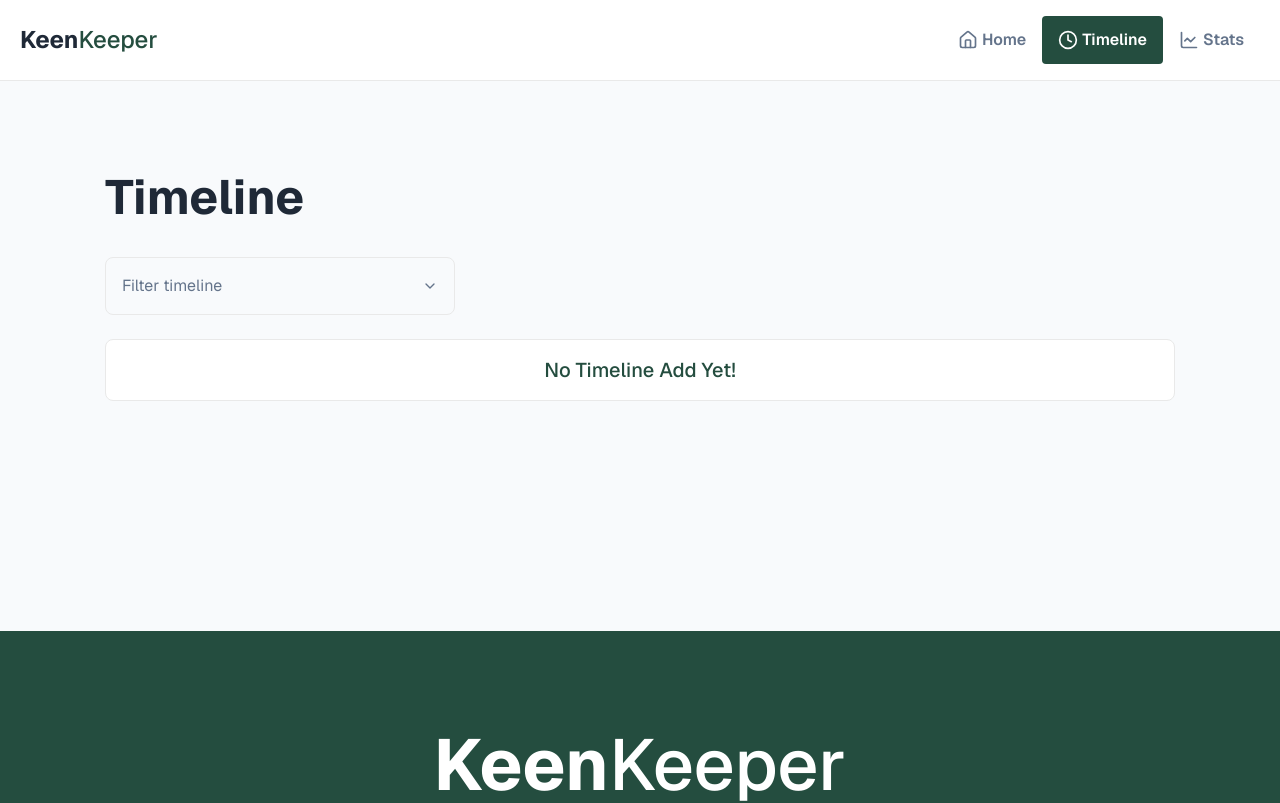
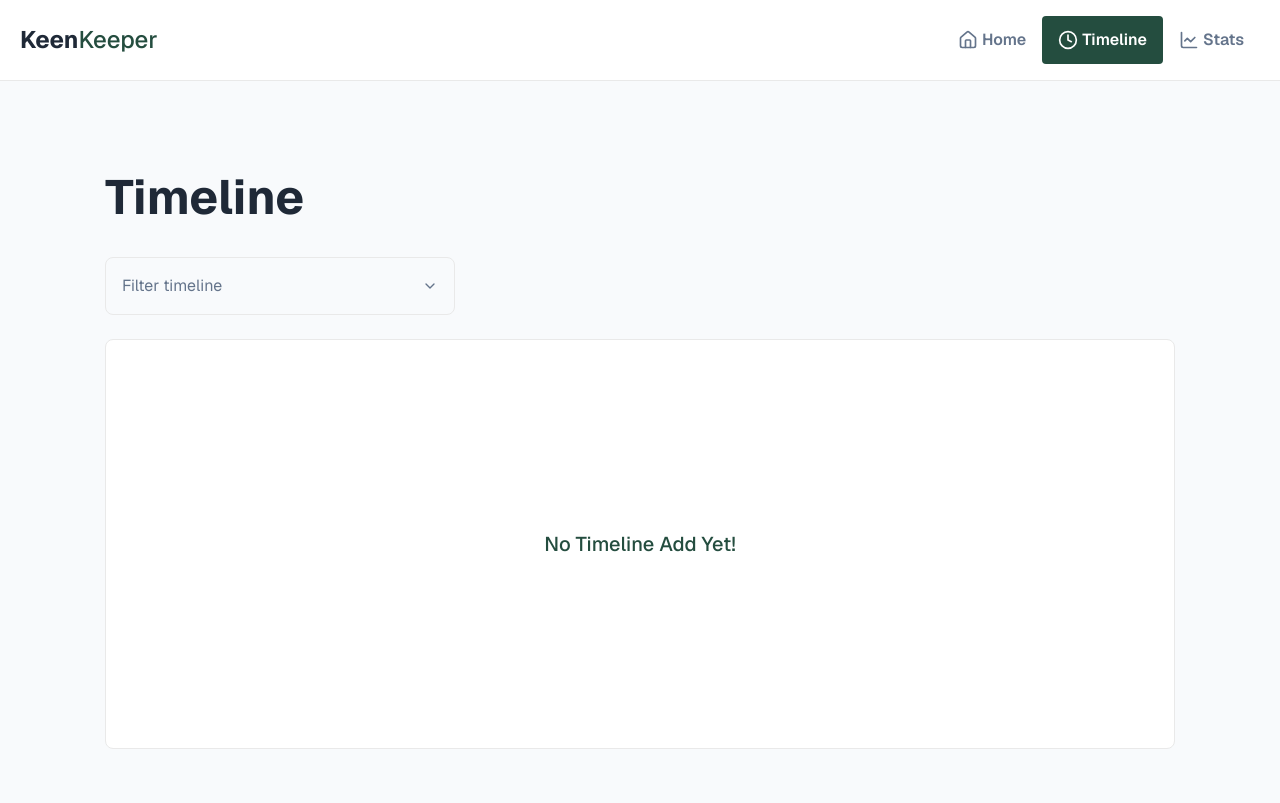
Before and after one commit to quantumrahman/keen-keeper, a React (Vite) app: page /timeline in a window 1280 px wide. Shown: the top 803 px of the page. Built offline with nearby package versions, Linux system fonts and the light colour scheme.

Commit message:
style: change the height in no timeline add yet container

```diff
--- a/src/pages/TimelinePage/TimelinePage.jsx
+++ b/src/pages/TimelinePage/TimelinePage.jsx
@@ -71,7 +71,7 @@ const TimelinePage = () => {
                     {
                         filterTimeline.length === 0
                         ?
-                        <div className='w-full bg-white rounded-sm py-4 px-4 border border-[#E9E9E9] text-center md:py-4 md:px-4 md:rounded-lg'>
+                        <div className='w-full min-h-[410px] bg-white rounded-sm py-4 px-4 border border-[#E9E9E9] flex items-center justify-center md:py-4 md:px-4 md:rounded-lg'>
                             <h3 className='font-geist text-lg font-medium text-[#244D3F] md:text-xl'>No Timeline Add Yet!</h3>
                         </div>
                         :
```
